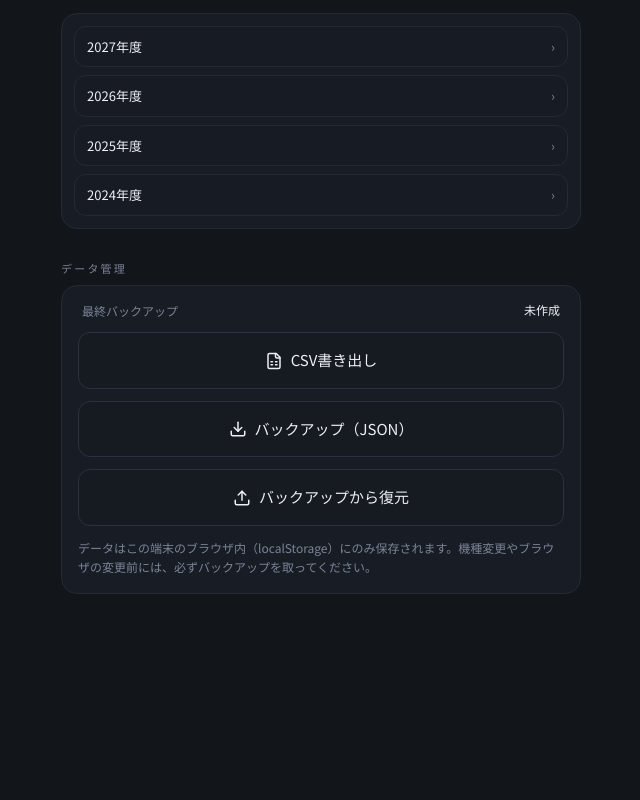
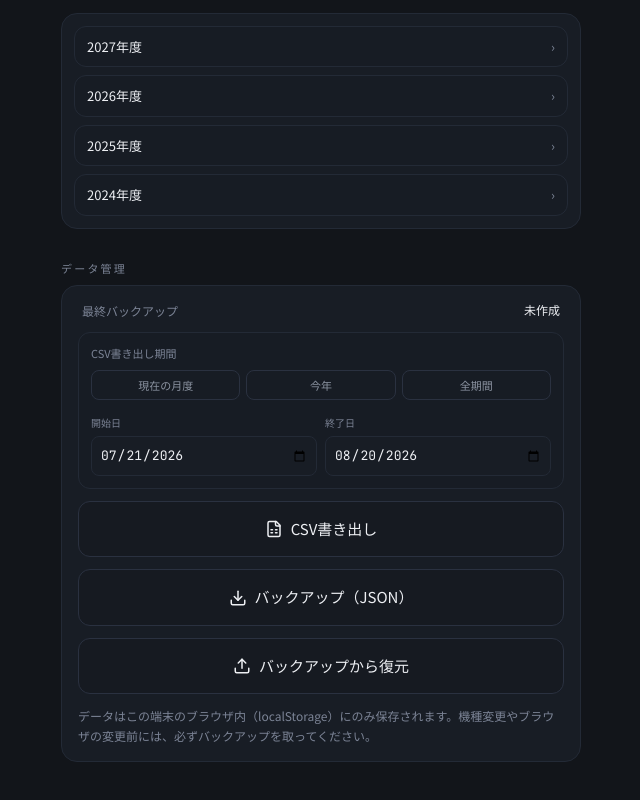
Before and after one commit to masatomm80/work-log-react, a React (Vite) app: page / in a window 1280 px wide. Shown: the part 3235-4035 px from the top of the page, without its empty margins (319-959 px from the left). Before the commit the page ends 3893 px from the top, so only its background shows below. Built offline with nearby package versions, Linux system fonts and the light colour scheme.

Commit message:
csv期間

```diff
--- a/src/WorkLog.jsx
+++ b/src/WorkLog.jsx
@@ -631,6 +631,11 @@ function formatBackupFileTimestamp(isoString) {
   return `${y}-${m}-${d}_${hh}${mm}`;
 }
 
+// ファイル名に使えない文字(空白含む)を安全な文字へ置き換える。
+function sanitizeFilenamePart(name) {
+  return String(name).replace(/[\s<>:"/\\|?*\x00-\x1f]+/g, "_");
+}
+
 function csvEscape(v) {
   const s = v === null || v === undefined ? "" : String(v);
   return /[",\n]/.test(s) ? `"${s.replace(/"/g, '""')}"` : s;
@@ -655,6 +660,9 @@ export default function WorkLog() {
   const [expandedJumpYear, setExpandedJumpYear] = useState(null); // 初期状態はすべて閉じる
   // MONTHLY LOGで「選択→再タップでジャンプ」するための、1回目タップで選ばれている日付。
   const [selectedLogDate, setSelectedLogDate] = useState(null);
+  // CSV書き出しの対象期間。初期値は現在開いている月度(既存のgetPeriodRangeを利用)。
+  const [csvStartDate, setCsvStartDate] = useState(() => getPeriodRange(selectedDate).start);
+  const [csvEndDate, setCsvEndDate] = useState(() => getPeriodRange(selectedDate).end);
   const dateInputRef = useRef(null);
   const restoreInputRef = useRef(null);
   const toastTimer = useRef(null);
@@ -662,6 +670,8 @@ export default function WorkLog() {
   const autoSaveTimerRef = useRef(null);
   const lastSavedSnapshotRef = useRef(null);
   const skipNextAutoSaveRef = useRef(true);
+  // CSV期間欄を最後に自動セットした月度(start_end)。同じ月度内ではユーザーの手動編集を上書きしない。
+  const csvRangeSyncRef = useRef(`${getPeriodRange(selectedDate).start}_${getPeriodRange(selectedDate).end}`);
 
   const currentEntries = useMemo(() => entries.filter(isCurrentRecord), [entries]);
   const legacyEntries = useMemo(() => entries.filter(isLegacyRecord), [entries]);
@@ -694,6 +704,16 @@ export default function WorkLog() {
   }, [selectedDate]);
 
   const monthlyLogRange = useMemo(() => getPeriodRange(selectedDate), [selectedDate]);
+  // selectedDateの月度が変わった場合だけ、CSV期間欄を新しい月度に合わせる。
+  // 同じ月度内の日付移動では、ユーザーが手動で変更したCSV期間をそのまま維持する。
+  useEffect(() => {
+    const key = `${monthlyLogRange.start}_${monthlyLogRange.end}`;
+    if (csvRangeSyncRef.current !== key) {
+      csvRangeSyncRef.current = key;
+      setCsvStartDate(monthlyLogRange.start);
+      setCsvEndDate(monthlyLogRange.end);
+    }
+  }, [monthlyLogRange]);
   // MONTHLY JUMPの年度一覧。2024年度から「現在年 or 選択中の年」の遅い方+1年先まで、新しい年度が上にくる降順。
   const jumpYearOptions = useMemo(() => {
     const startYear = 2024;
@@ -1043,11 +1063,50 @@ export default function WorkLog() {
     showToast("削除しました");
   };
 
+  // CSV期間プリセット。ボタンを押すとcsvStartDate/csvEndDateへ反映するだけ(書き出しは実行しない)。
+  const applyCsvPresetCurrentPeriod = () => {
+    setCsvStartDate(monthlyLogRange.start);
+    setCsvEndDate(monthlyLogRange.end);
+  };
+  const applyCsvPresetThisYear = () => {
+    const year = todayISO().slice(0, 4);
+    setCsvStartDate(`${year}-01-01`);
+    setCsvEndDate(`${year}-12-31`);
+  };
+  const applyCsvPresetAllTime = () => {
+    if (entries.length === 0) {
+      showToast("保存されているデータがありません");
+      return;
+    }
+    const dates = entries.map((e) => e.date).filter(Boolean).sort();
+    setCsvStartDate(dates[0]);
+    setCsvEndDate(dates[dates.length - 1]);
+  };
+
   const handleExportCsv = () => {
+    if (!csvStartDate || !csvEndDate) {
+      showToast("開始日と終了日を指定してください");
+      return;
+    }
+    if (csvStartDate > csvEndDate) {
+      showToast("開始日は終了日以前にしてください");
+      return;
+    }
+    // 未保存の入力があれば先にflushし、保存成功(または変更なし)の場合だけ書き出す。
+    const flushResult = flushPendingSave();
+    if (flushResult.ok === false) {
+      showToast("保存エラー：未保存の内容を保存できなかったため、CSVを書き出せませんでした");
+      return;
+    }
+    const targetEntries = flushResult.entries.filter((e) => e && e.date >= csvStartDate && e.date <= csvEndDate);
+    if (targetEntries.length === 0) {
+      showToast("指定期間のデータがありません");
+      return;
+    }
     const rows = [
       ["日付", "曜日", "売上", "追加売上", "チップ", "回数", "勤務開始", "勤務終了", "休憩時間", "勤務時間", "備考"].join(","),
     ];
-    [...entries]
+    [...targetEntries]
       .sort((a, b) => (a.date < b.date ? -1 : 1))
       .forEach((e) => {
         const lbl = fmtDateLabel(e.date);
@@ -1068,7 +1127,8 @@ export default function WorkLog() {
         );
       });
     const csv = "\uFEFF" + rows.join("\r\n");
-    downloadBlob(csv, "text/csv;charset=utf-8", `M's Taxi AI_${todayISO()}.csv`);
+    const filename = `${sanitizeFilenamePart("M's Taxi AI")}_${csvStartDate}_${csvEndDate}.csv`;
+    downloadBlob(csv, "text/csv;charset=utf-8", filename);
     showToast("CSVを書き出しました");
   };
 
@@ -2100,6 +2160,52 @@ export default function WorkLog() {
               <span className="text-[12px] text-[#7C8496]">最終バックアップ</span>
               <span className="text-[12px] text-[#EDEFF3] font-meter">{formatBackupTimestamp(lastBackupAt)}</span>
             </div>
+            <div className="rounded-xl border border-[#232A36] bg-[#171C24] p-3 space-y-2">
+              <div className="text-[11px] text-[#7C8496]">CSV書き出し期間</div>
+              <div className="flex gap-1.5">
+                <button
+                  type="button"
+                  onClick={applyCsvPresetCurrentPeriod}
+                  className="flex-1 rounded-lg border border-[#2A3140] text-[#8B93A1] text-[11px] py-1.5 active:border-[#FFB454] transition-colors"
+                >
+                  現在の月度
+                </button>
+                <button
+                  type="button"
+                  onClick={applyCsvPresetThisYear}
+                  className="flex-1 rounded-lg border border-[#2A3140] text-[#8B93A1] text-[11px] py-1.5 active:border-[#FFB454] transition-colors"
+                >
+                  今年
+                </button>
+                <button
+                  type="button"
+                  onClick={applyCsvPresetAllTime}
+                  className="flex-1 rounded-lg border border-[#2A3140] text-[#8B93A1] text-[11px] py-1.5 active:border-[#FFB454] transition-colors"
+                >
+                  全期間
+                </button>
+              </div>
+              <div className="grid grid-cols-2 gap-2">
+                <div>
+                  <label className="text-[10px] text-[#7C8496]">開始日</label>
+                  <input
+                    type="date"
+                    value={csvStartDate}
+                    onChange={(e) => setCsvStartDate(e.target.value)}
+                    className="w-full mt-1 bg-[#181D25] border border-[#232A36] rounded-lg px-2 py-2 text-[13px] font-meter text-[#EDEFF3] focus:outline-none focus:border-[#FFB454]"
+                  />
+                </div>
+                <div>
+                  <label className="text-[10px] text-[#7C8496]">終了日</label>
+                  <input
+                    type="date"
+                    value={csvEndDate}
+                    onChange={(e) => setCsvEndDate(e.target.value)}
+                    className="w-full mt-1 bg-[#181D25] border border-[#232A36] rounded-lg px-2 py-2 text-[13px] font-meter text-[#EDEFF3] focus:outline-none focus:border-[#FFB454]"
+                  />
+                </div>
+              </div>
+            </div>
             <button
               onClick={handleExportCsv}
               className="w-full flex items-center justify-center gap-2 bg-[#161A21] border border-[#2A3140] text-[#EDEFF3] text-[15px] py-4 rounded-xl active:border-[#FFB454] transition-colors"
```
